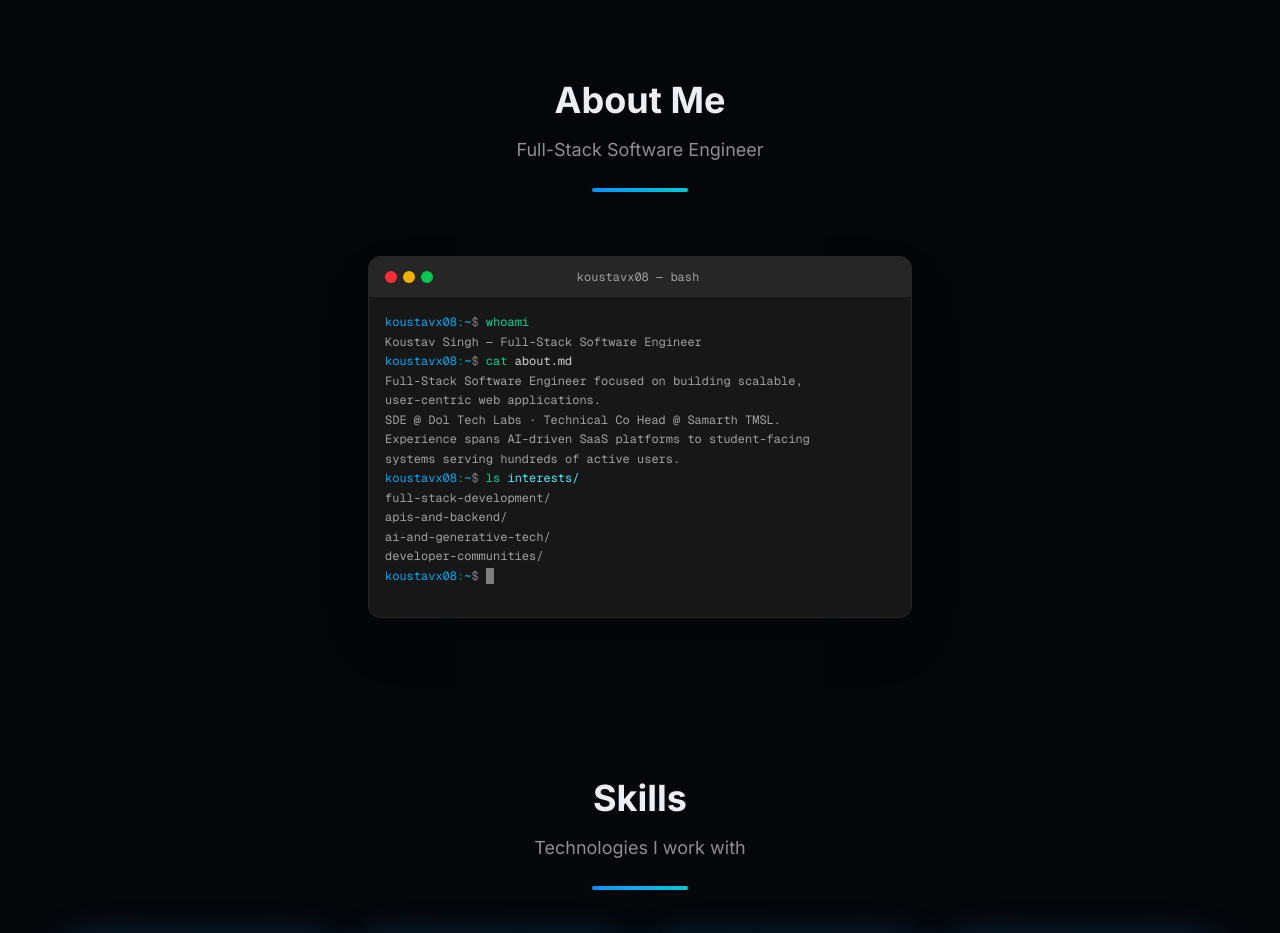
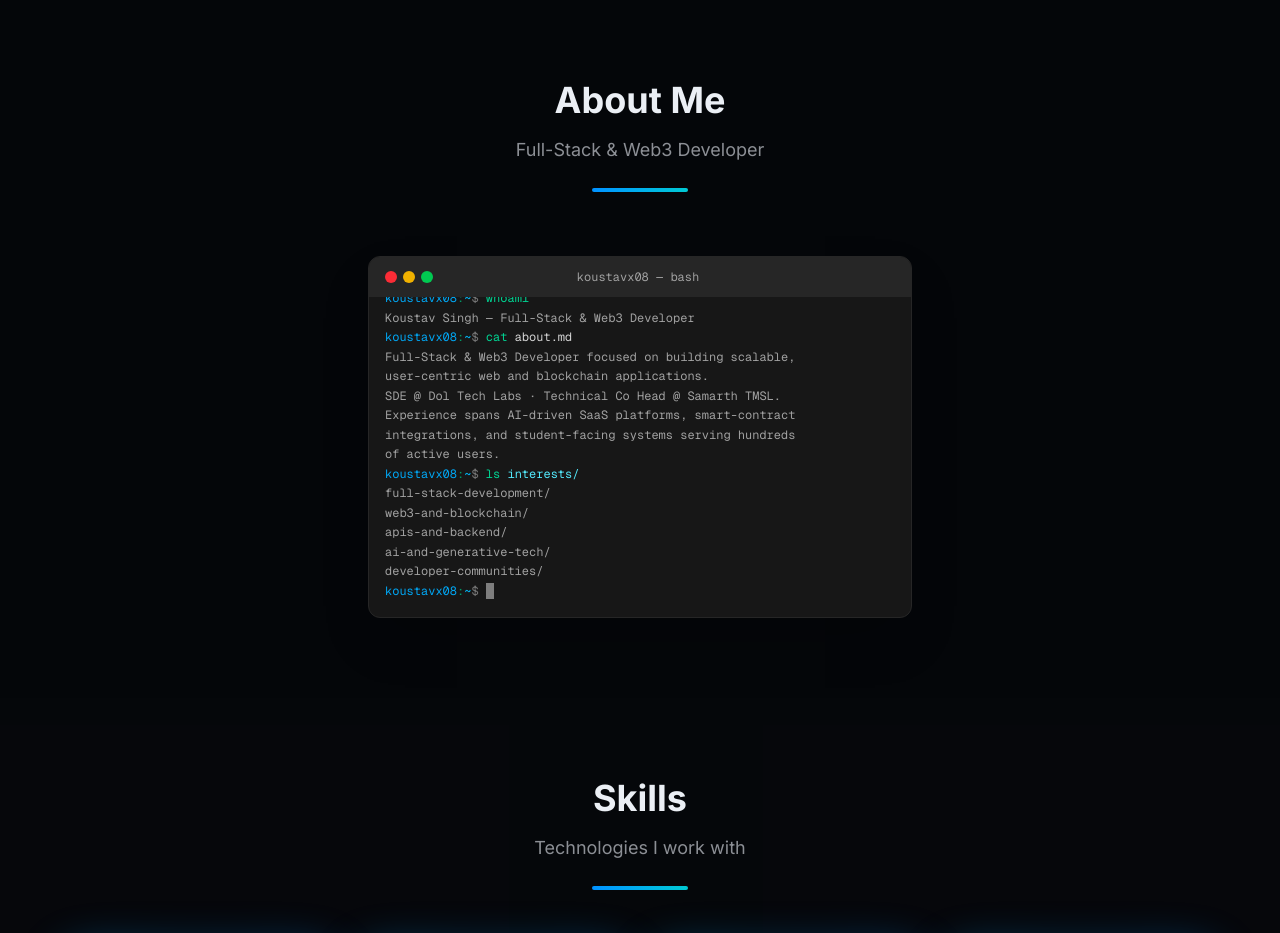
Before and after one commit to koustavx08/koustavx08-portfolio-website, a Next.js app: page / in a window 1280 px wide. Shown: the part 800-1733 px from the top of the page. Built offline with nearby package versions, Linux system fonts and the light colour scheme.

Commit message:
content: position About Me as Full-Stack & Web3 Developer
Update the terminal narrative and sr-only copy to lead with Web3
alongside full-stack work (matches the hero section's positioning),
including a web3-and-blockchain/ interests entry and a mention of
smart-contract integration experience.

```diff
--- a/components/about-section.tsx
+++ b/components/about-section.tsx
@@ -5,7 +5,7 @@ export function AboutSection() {
   return (
     <section id="about" className="py-20 px-4">
       <div className="max-w-6xl mx-auto">
-        <SectionHeader title="About Me" subtitle="Full-Stack Software Engineer" />
+        <SectionHeader title="About Me" subtitle="Full-Stack & Web3 Developer" />
 
         <div className="flex justify-center">
           <Terminal
@@ -15,22 +15,24 @@ export function AboutSection() {
             delayBetweenCommands={900}
             commands={["whoami", "cat about.md", "ls interests/", "cat status.txt"]}
             outputs={{
-              0: ["Koustav Singh — Full-Stack Software Engineer"],
+              0: ["Koustav Singh — Full-Stack & Web3 Developer"],
               1: [
-                "Full-Stack Software Engineer focused on building scalable,",
-                "user-centric web applications.",
+                "Full-Stack & Web3 Developer focused on building scalable,",
+                "user-centric web and blockchain applications.",
                 "",
                 "SDE @ Dol Tech Labs · Technical Co Head @ Samarth TMSL.",
-                "Experience spans AI-driven SaaS platforms to student-facing",
-                "systems serving hundreds of active users.",
+                "Experience spans AI-driven SaaS platforms, smart-contract",
+                "integrations, and student-facing systems serving hundreds",
+                "of active users.",
               ],
               2: [
                 "full-stack-development/",
+                "web3-and-blockchain/",
                 "apis-and-backend/",
                 "ai-and-generative-tech/",
                 "developer-communities/",
               ],
-              3: ["Based in Kolkata, India", "Open to Full-Stack & Software Engineering roles"],
+              3: ["Based in Kolkata, India", "Open to Full-Stack & Web3 Engineering roles"],
             }}
           />
         </div>
@@ -38,14 +40,14 @@ export function AboutSection() {
         {/* Accessible, crawlable copy mirroring the terminal above — for screen readers, SEO, and no-JS */}
         <div className="sr-only">
           <p>
-            Full-Stack Software Engineer focused on building scalable, user-centric web applications. Currently
-            working as SDE at Dol Tech Labs while leading technical initiatives at Samarth TMSL as Technical Co
-            Head. Experienced in end-to-end product development, from AI-driven SaaS platforms to student-facing
-            systems serving hundreds of active users.
+            Full-Stack &amp; Web3 Developer focused on building scalable, user-centric web and blockchain
+            applications. Currently working as SDE at Dol Tech Labs while leading technical initiatives at
+            Samarth TMSL as Technical Co Head. Experienced in end-to-end product development, from AI-driven SaaS
+            platforms and smart-contract integrations to student-facing systems serving hundreds of active users.
           </p>
           <p>
-            Core interests: Full-Stack Development, APIs &amp; Backend, AI &amp; Generative Tech, Developer
-            Communities. Based in Kolkata, India. Open to Full-Stack &amp; Software Engineering roles.
+            Core interests: Full-Stack Development, Web3 &amp; Blockchain, APIs &amp; Backend, AI &amp; Generative
+            Tech, Developer Communities. Based in Kolkata, India. Open to Full-Stack &amp; Web3 Engineering roles.
           </p>
         </div>
       </div>
```
